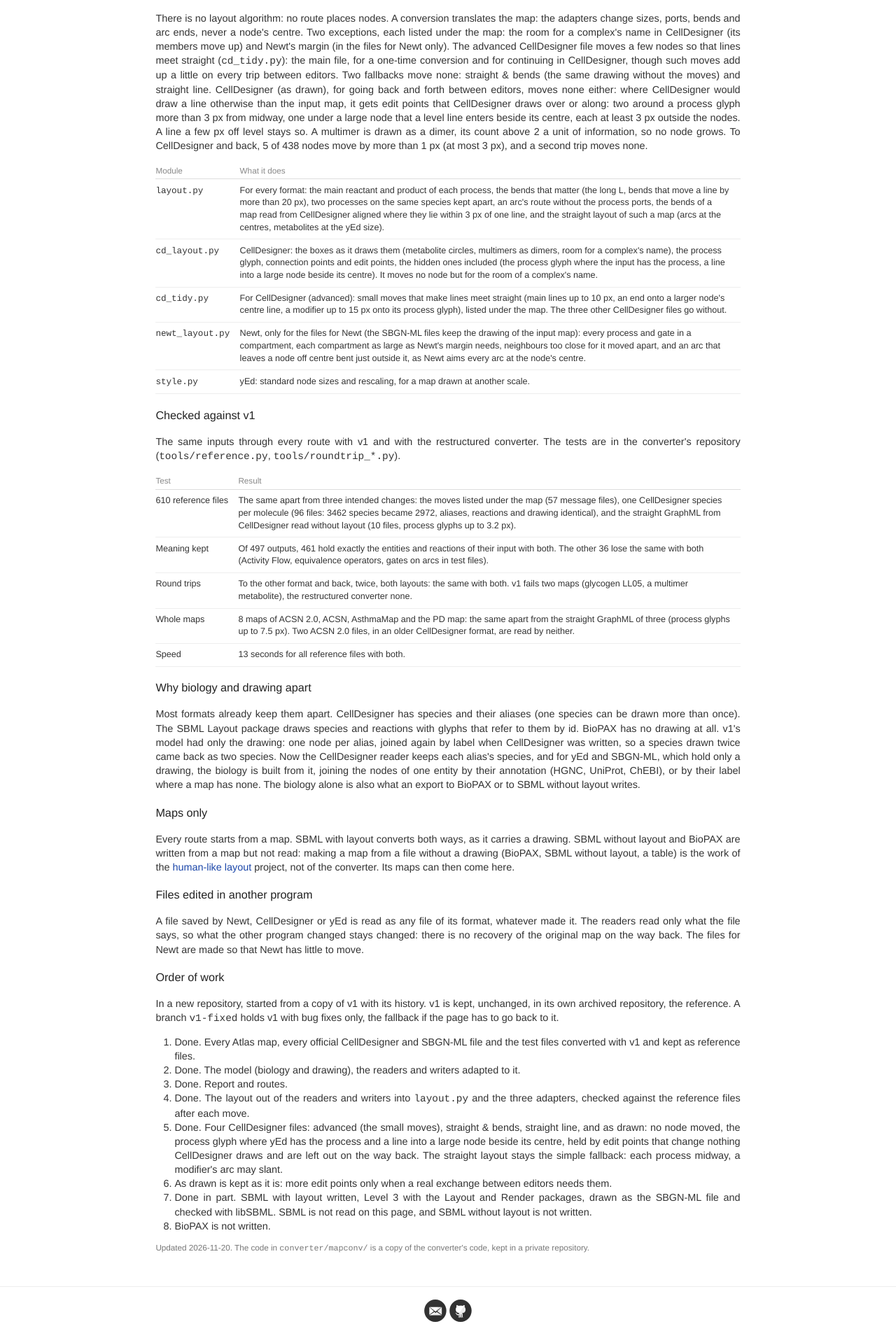
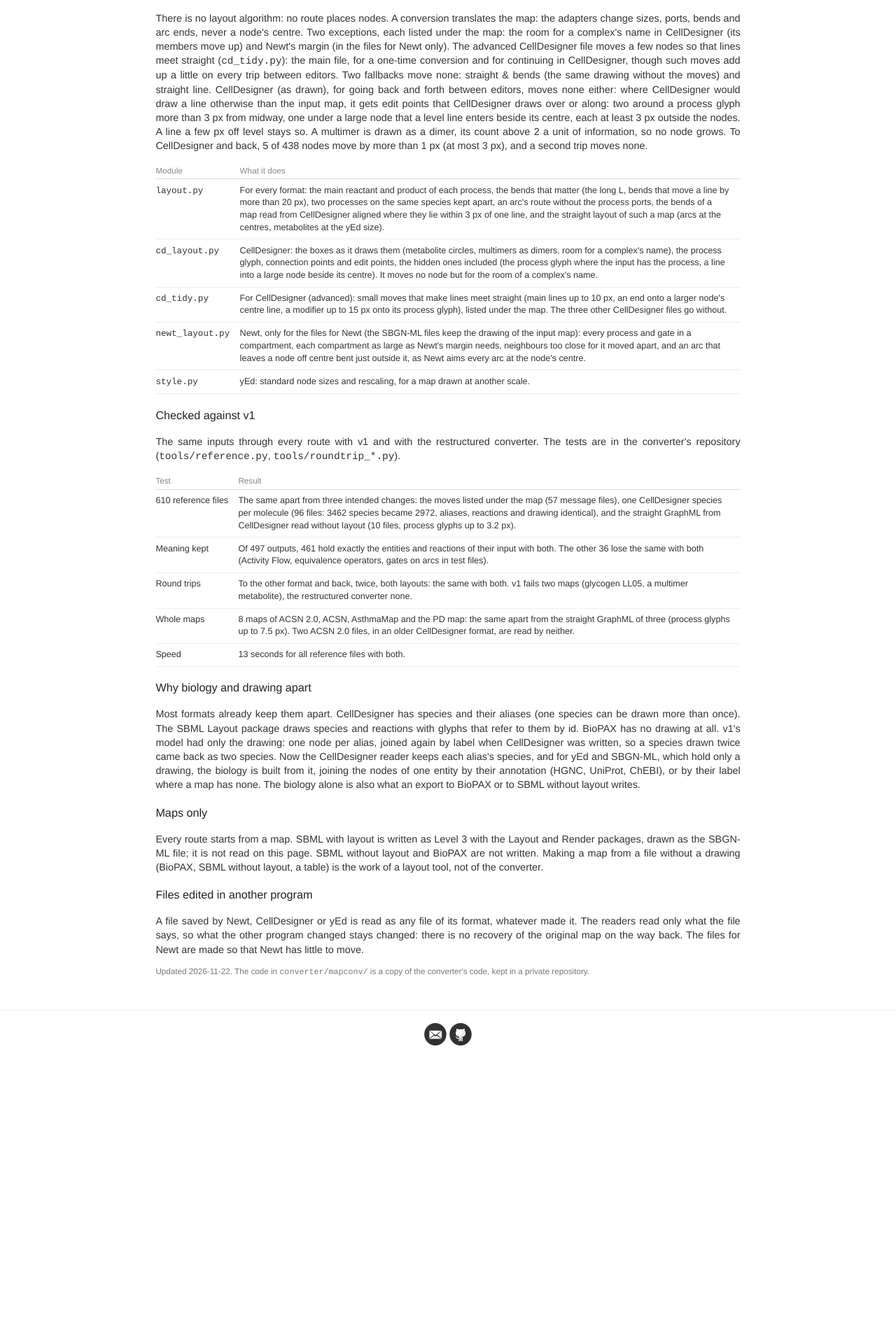
Before and after one commit to map-converter/map-converter.github.io, a Jekyll site: the page built from pages/converter-architecture.html, in a window 1280 px wide. Shown: the part 881-2793 px from the top of the page at 70% size. Built offline with Jekyll 4.4.1, drawn with Linux system fonts in a browser that asks for light colours; after the commit the page ends 2398 px from its top, so only the background shows below that.

Commit message:
Architecture page: order of work removed, format limits under Maps only

```diff
--- a/pages/converter-architecture.html
+++ b/pages/converter-architecture.html
@@ -248,31 +248,14 @@ the nodes of one entity by their annotation (HGNC, UniProt, ChEBI), or by their
 without layout writes.</p>
 
 <h3>Maps only</h3>
-<p>Every route starts from a map. SBML with layout converts both ways, as it carries a drawing. SBML without
-layout and BioPAX are written from a map but not read: making a map from a file without a drawing (BioPAX, SBML
-without layout, a table) is the work of the <a href="{{ '/human-like-layout/architecture/' | relative_url }}">human-like layout</a> project, not of the converter. Its maps can then
-come here.</p>
+<p>Every route starts from a map. SBML with layout is written as Level 3 with the Layout and Render packages, drawn as
+the SBGN-ML file; it is not read on this page. SBML without layout and BioPAX are not written. Making a map from a
+file without a drawing (BioPAX, SBML without layout, a table) is the work of a layout tool, not of the converter.</p>
 
 <h3>Files edited in another program</h3>
 <p>A file saved by Newt, CellDesigner or yEd is read as any file of its format, whatever made it. The readers read
 only what the file says, so what the other program changed stays changed: there is no recovery of the original
 map on the way back. The files for Newt are made so that Newt has little to move.</p>
 
-<h3>Order of work</h3>
-<p>In a new repository, started from a copy of v1 with its history. v1 is kept,
-unchanged, in its own archived repository, the reference. A branch <code>v1-fixed</code> holds v1 with bug fixes
-only, the fallback if the page has to go back to it.</p>
-<ol>
-  <li>Done. Every Atlas map, every official CellDesigner and SBGN-ML file and the test files converted with v1 and kept as reference files.</li>
-  <li>Done. The model (biology and drawing), the readers and writers adapted to it.</li>
-  <li>Done. Report and routes.</li>
-  <li>Done. The layout out of the readers and writers into <code>layout.py</code> and the three adapters, checked against the reference files after each move.</li>
-  <li>Done. Four CellDesigner files: advanced (the small moves), straight &amp; bends, straight line, and as drawn: no node moved, the process glyph where yEd has the process and a line into a large node beside its centre, held by edit points that change nothing CellDesigner draws and are left out on the way back. The straight layout stays the simple fallback: each process midway, a modifier's arc may slant.</li>
-  <li>As drawn is kept as it is: more edit points only when a real exchange between editors needs them.</li>
-  <li>Done in part. SBML with layout written, Level 3 with the Layout and Render packages, drawn as the SBGN-ML file and
-  checked with libSBML. SBML is not read on this page, and SBML without layout is not written.</li>
-  <li>BioPAX is not written.</li>
-</ol>
-
-<p class="ca-sub" style="font-size: 13px; color: #777;">Updated 2026-11-20.
+<p class="ca-sub" style="font-size: 13px; color: #777;">Updated 2026-11-22.
 The code in <code>converter/mapconv/</code> is a copy of the converter's code, kept in a private repository.</p>
```
